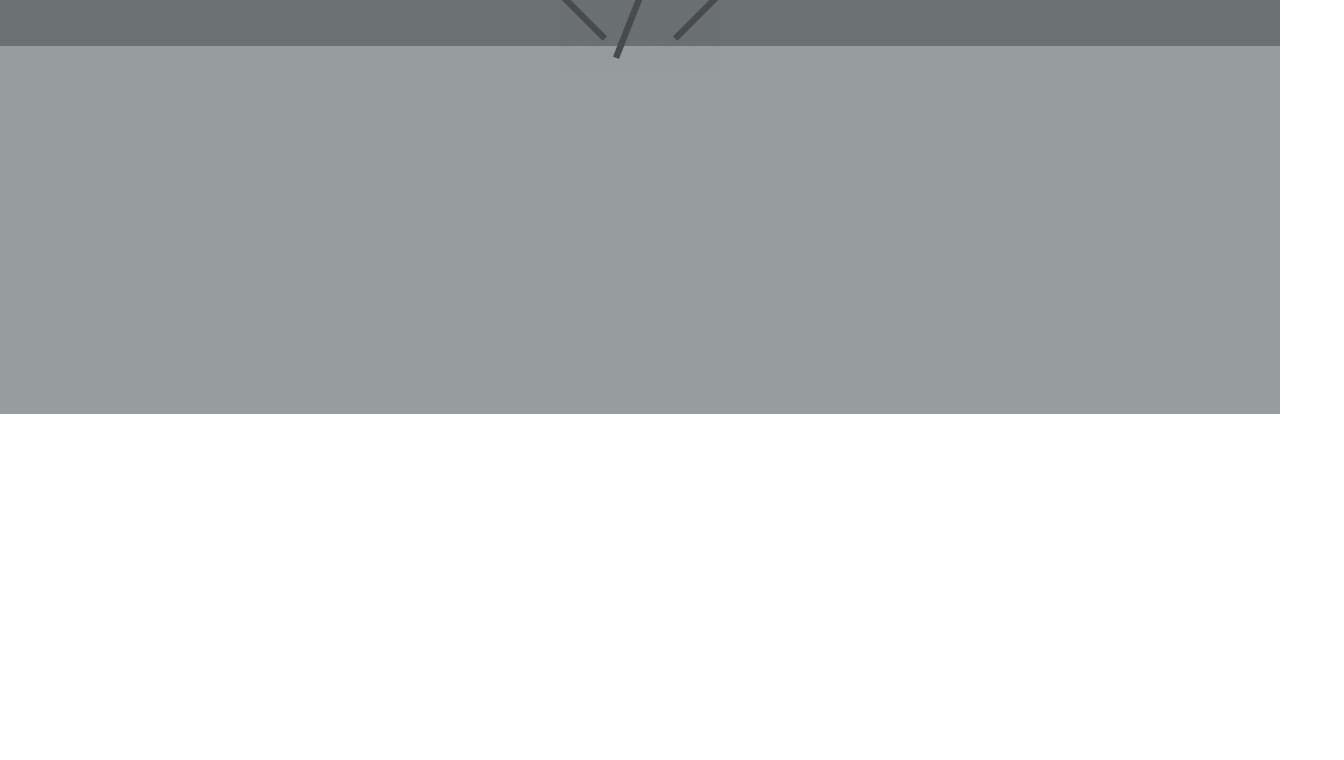
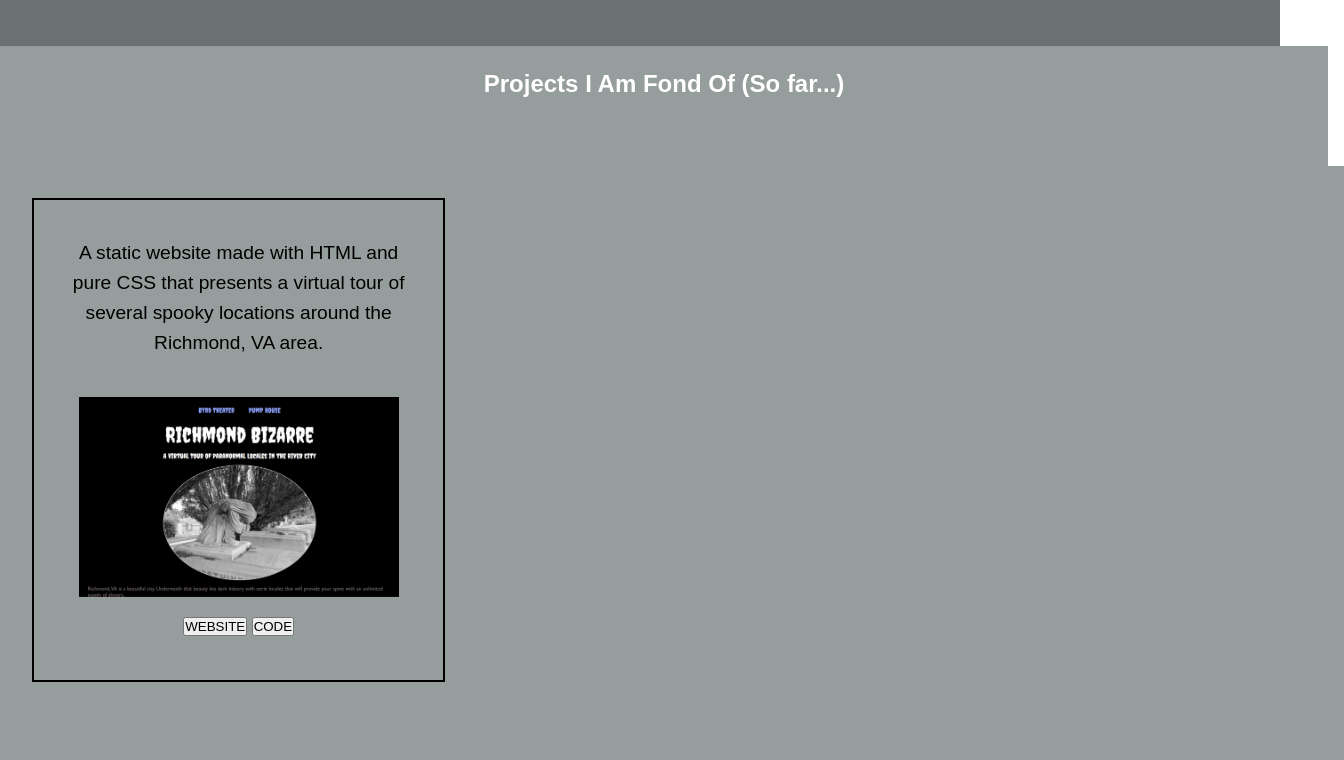
Before and after one commit to pandmbake/portfolio-2.0, a plain HTML site: page index.html in a window 1280 px wide. Shown: the part 1634-2394 px from the top of the page, 1344 px wide, since content can reach past the window. Before the commit the page ends 2048 px from the top, so only its background shows below. Drawn offline with Linux system fonts and the light colour scheme.

Commit message:
add projects grid

```diff
--- a/index.html
+++ b/index.html
@@ -71,11 +71,27 @@
         </div>
     </section>
 
+<!--My Projects Header-->
+<h2 class="project-examples-text">Projects I Am Fond Of (So far...)</h2>
+
 
 <!--My Projects-->
 
     <section>
         <div class="projects">
+            <div class="projects-column-left">
+                <p>A static website made with HTML and pure
+                    CSS that presents a virtual tour of
+                    several spooky locations around the
+                    Richmond, VA area.</p>
+                <img class="ghost" src="Screenshot 2022-05-11 112330.png">
+                <div class="ghost-buttons">
+                <a class="ghost-website-button" href="https://pandmbake.github.io/richmond-bizarre/" target="_blank">
+                    <button>WEBSITE</button></a>
+                <a class="ghost-code-button" href="https://github.com/pandmbake/richmond-bizarre" target="_blank">
+                    <button>CODE</button></a></div>
+
+
 
 
 
--- a/style.css
+++ b/style.css
@@ -133,7 +133,7 @@ p {
   }
 
 .coding-png-middle {
-    width: 10em;
+    width: 5em;
     height: auto;
   }
 
@@ -161,12 +161,41 @@ p {
   padding-top: 2em;
   }
 
+  .project-examples-text {
+    color: white;
+    background-color: rgb(149, 157, 157);
+    width: 100%;
+    height: 3em;
+    text-align: center;
+    padding: 1em;
+
+  }
+
 .projects {
   background-color: rgb(149, 157, 157);
   width: 100%;
-  height: 23em;
+  height: 35em;
   display: grid;
   grid-template-columns: 1fr 1fr 1fr;
   gap: 20px;
   justify-content: center;
+  padding: 2em;
   }
+
+  .projects-column-left {
+    border: black solid 2px;
+    text-align: center;
+    height: 30em;
+
+
+  }
+
+  .ghost {
+    width: 20em;
+    height: auto;
+    text-align: center;
+  }
+
+  .ghost-buttons {
+    margin-top: 1em;
+  }
```
Also changed, not shown: Screenshot 2022-05-11 112330.png (added), Screenshot 2022-07-23 135351.png (added), coin-flipper.png (added).
